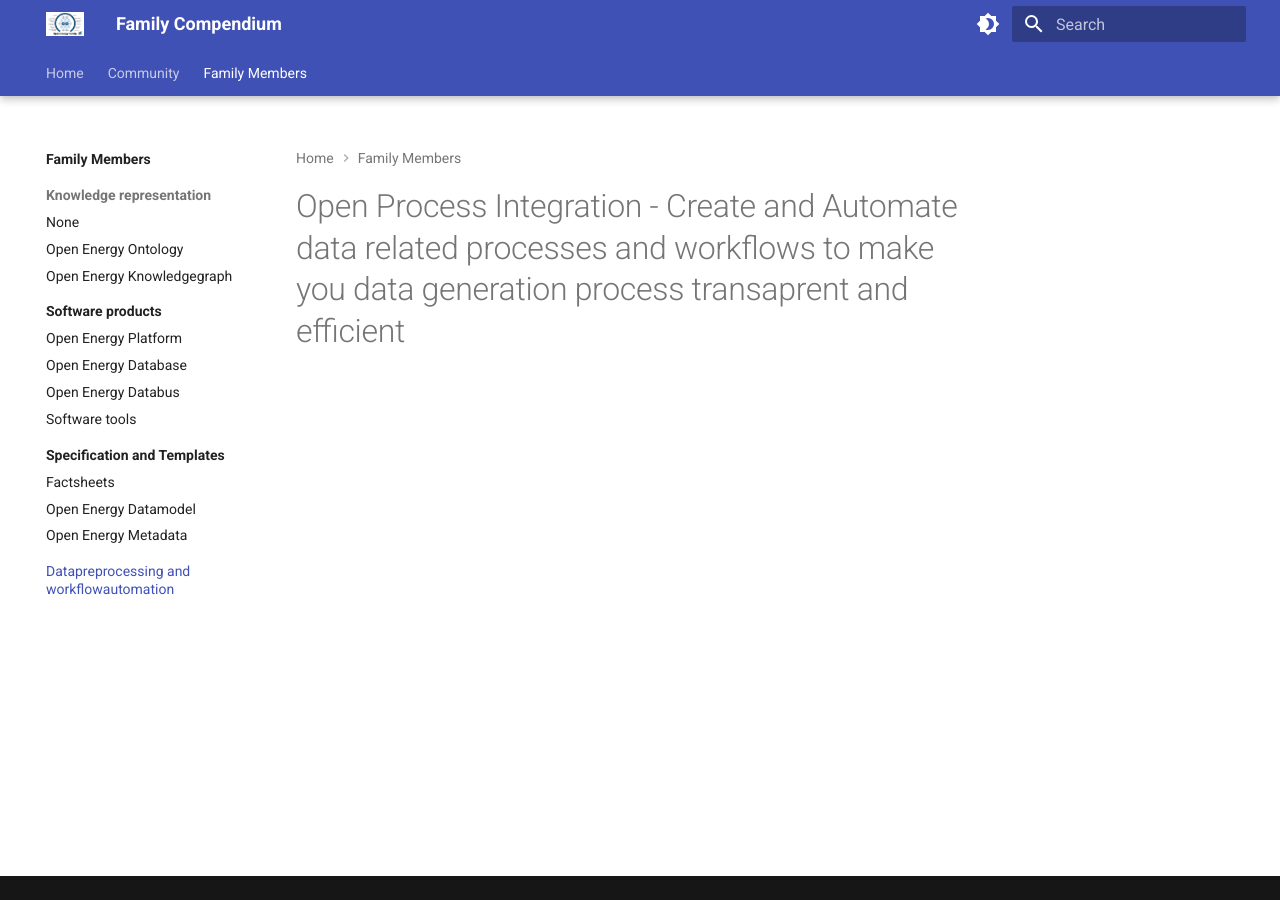
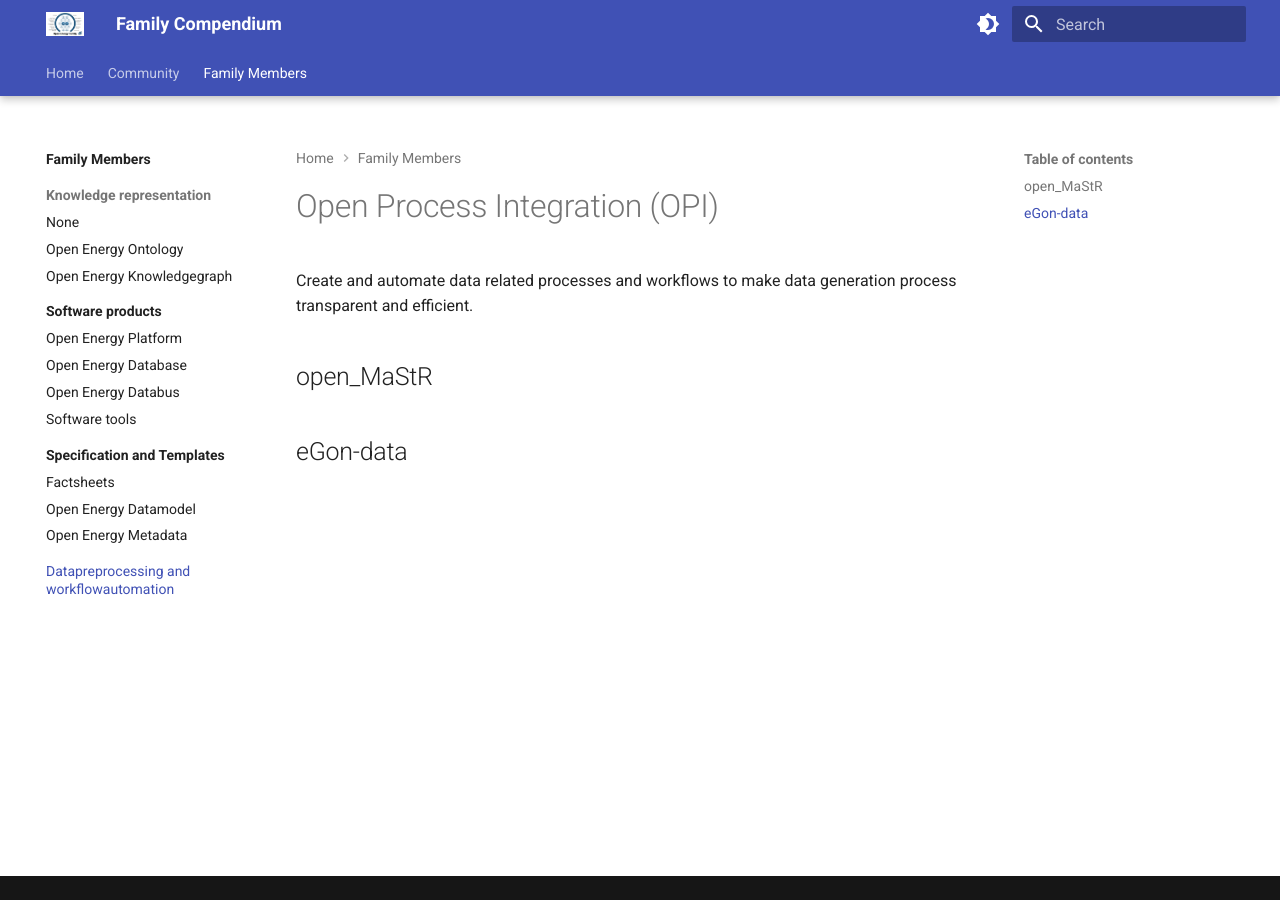
Before and after one commit to OpenEnergyPlatform/organisation, an MkDocs documentation site: the page built from compendium/family_members/open-process-integration.md, in a window 1280 px wide. Built offline with MkDocs 1.6.1 and Material for MkDocs 9.7.7, drawn with Linux system fonts in a browser that asks for light colours.

Commit message:
Add OPI #52

```diff
--- a/compendium/family_members/open-process-integration.md
+++ b/compendium/family_members/open-process-integration.md
@@ -1 +1,8 @@
-# Open Process Integration - Create and Automate data related processes and workflows to make you data generation process transaprent and efficient
+# Open Process Integration (OPI)
+
+Create and automate data related processes and workflows to make data
+generation process transparent and efficient.
+
+## open_MaStR
+
+## eGon-data
```
